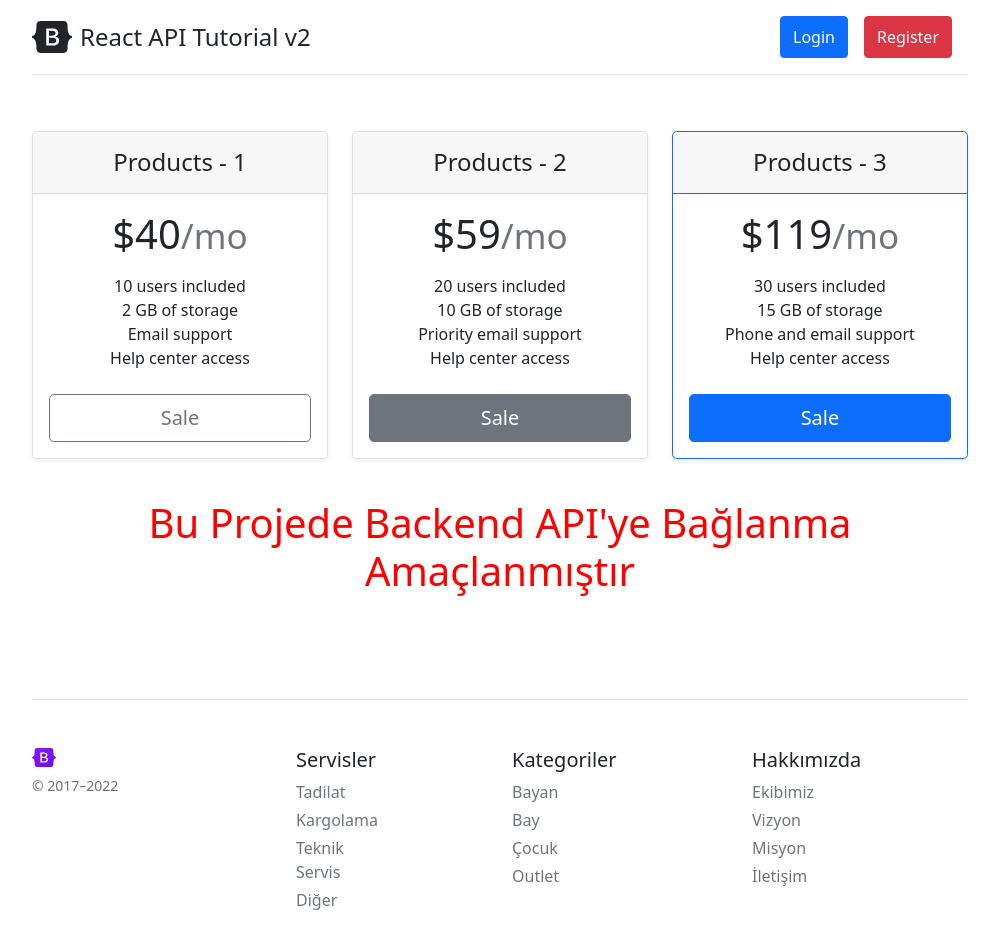
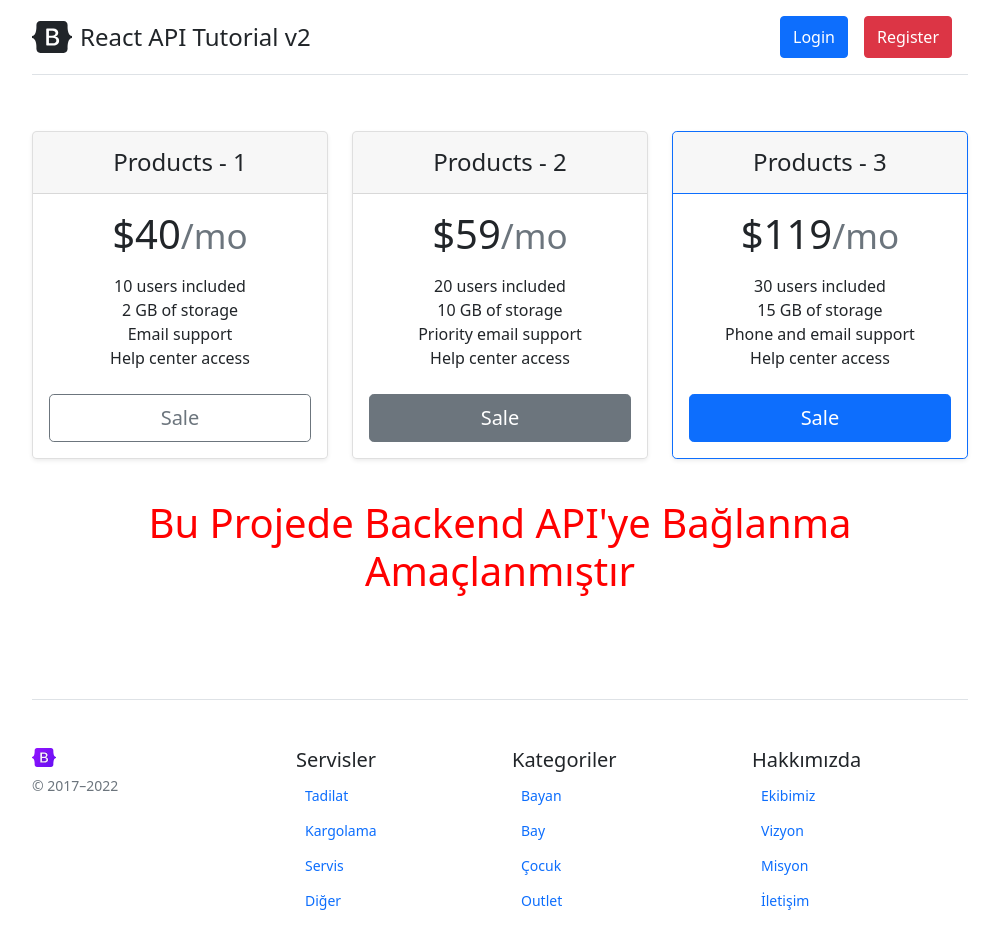
Before and after one commit to muratavci05/React_API_Tutorial_v2, a React (Create React App) app: page / in a window 1280 px wide. Shown: the top 948 px of the page, without its empty margins (140-1139 px from the left). Built offline with nearby package versions, Linux system fonts and the light colour scheme.

Commit message:
footer components button links modified

```diff
--- a/src/Components/Footer/components/aboutMenu.js
+++ b/src/Components/Footer/components/aboutMenu.js
@@ -10,8 +10,8 @@ const AboutMenu = (props) => {
 
         return(
           <li className="mb-1">
-            <a className="link-secondary text-decoration-none"
-            href="#">{item}</a></li>
+            <button className="btn btn-link btn-sm text-decoration-none"
+            href="#">{item}</button></li>
         );
     });
 
--- a/src/Components/Footer/components/categoriesMenu.js
+++ b/src/Components/Footer/components/categoriesMenu.js
@@ -9,8 +9,8 @@ const CategoriesMenu = (props) => {
 
           return(
             <li className="mb-1">
-              <a className="link-secondary text-decoration-none"
-              href="#">{item}</a></li>
+              <button className="btn btn-link btn-sm text-decoration-none"
+              href="#">{item}</button></li>
 
           )
     })
--- a/src/Components/Footer/components/footer_menu.js
+++ b/src/Components/Footer/components/footer_menu.js
@@ -9,8 +9,8 @@ const FooterMenu = (props) => {
 
             return(
               <li className="mb-1">
-                <a className="link-secondary text-decoration-none"
-                href="#">{item}</a></li>
+                <button className="btn btn-link btn-sm text-decoration-none"
+                href="#">{item}</button></li>
 
             )
     })
--- a/src/Components/Footer/index.js
+++ b/src/Components/Footer/index.js
@@ -18,7 +18,7 @@ const Footer = (props) => {
         <small className="d-block mb-3 text-muted">© 2017–2022</small>
       </div>
         <div className="col-3 col-md">
-        <FooterMenu title="Servisler" menu={["Tadilat","Kargolama","Teknik Servis","Diğer"]}/>
+        <FooterMenu title="Servisler" menu={["Tadilat","Kargolama","Servis","Diğer"]}/>
         </div>
         <div className="col-6 col-md">
         <CategoriesMenu title="Kategoriler" menu={["Bayan","Bay","Çocuk","Outlet"]}/>
```
